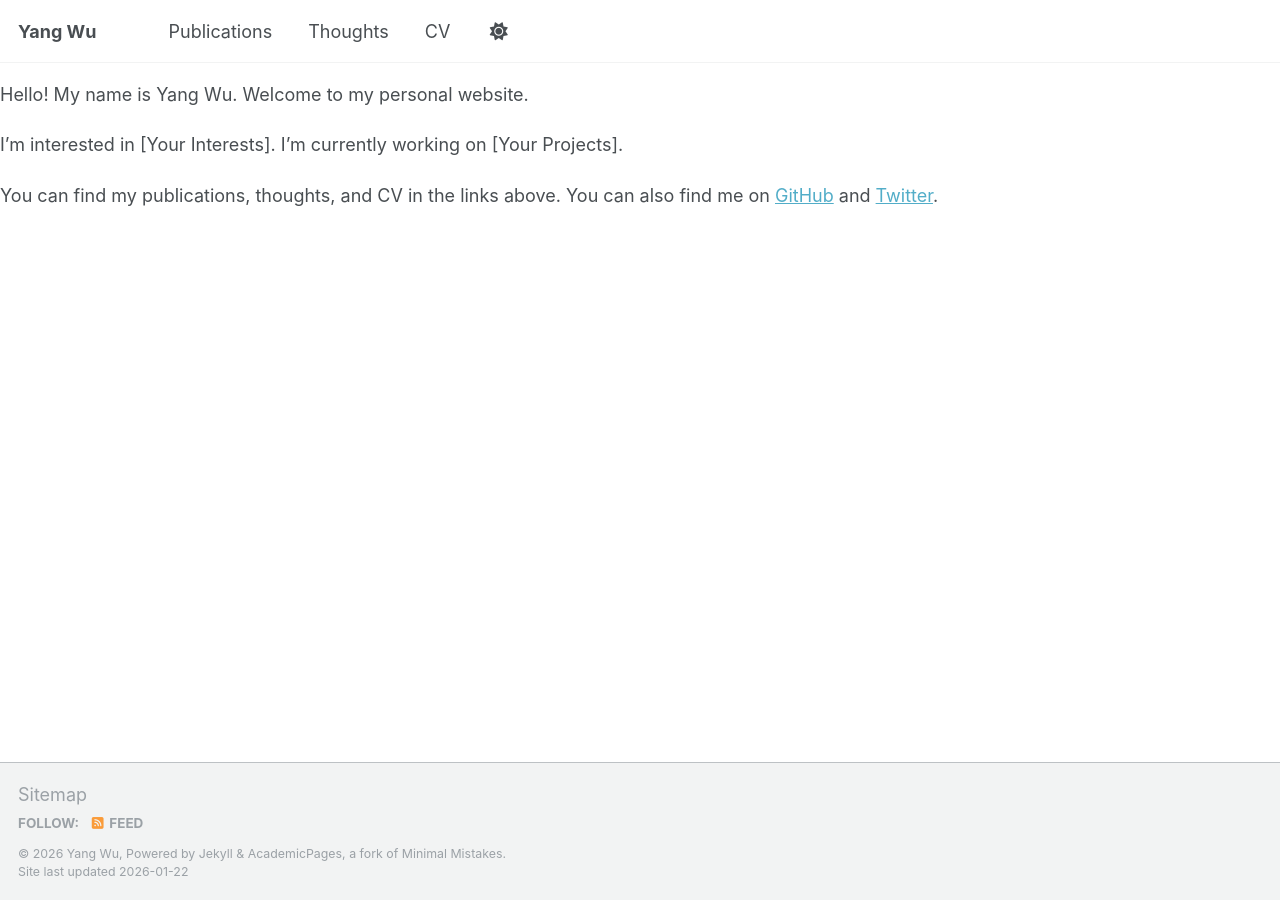
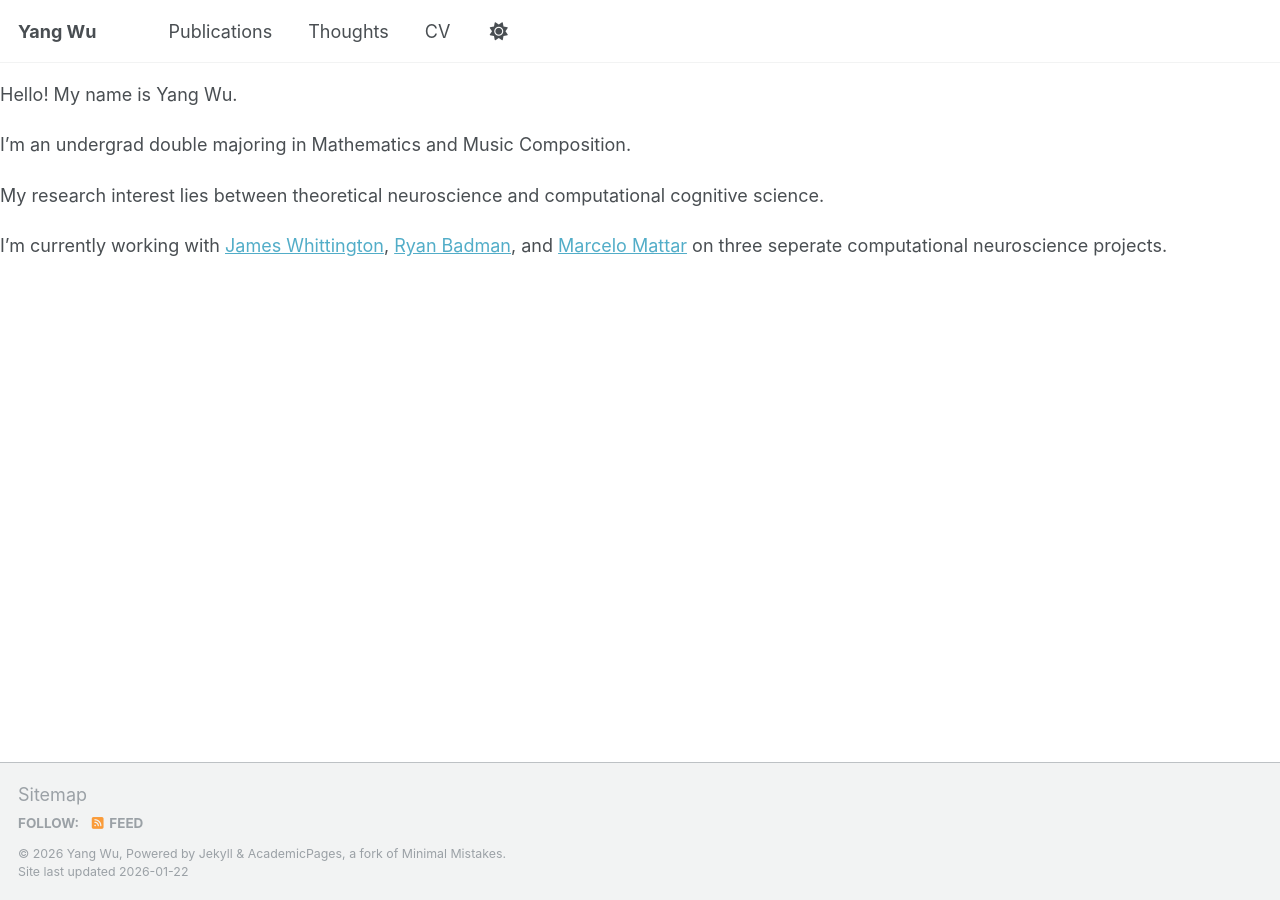
Before and after one commit to YangWu15/YangWu15.github.io, a Jekyll site: the page built from _pages/about.md, in a window 1280 px wide. Built offline with Jekyll 4.4.1, drawn with Linux system fonts in a browser that asks for light colours; our own code applies the rules of GitHub Pages for plain Markdown files.

Commit message:
Update about.md

```diff
--- a/_pages/about.md
+++ b/_pages/about.md
@@ -4,8 +4,10 @@ title: "About Me"
 author_profile: true
 ---
 
-Hello! My name is Yang Wu. Welcome to my personal website.
+Hello! My name is Yang Wu.
 
-I'm interested in [Your Interests]. I'm currently working on [Your Projects].
+I'm an undergrad double majoring in Mathematics and Music Composition.
 
-You can find my publications, thoughts, and CV in the links above. You can also find me on [GitHub](https://github.com/your-github) and [Twitter](https://twitter.com/your-twitter).
+My research interest lies between theoretical neuroscience and computational cognitive science.
+
+I'm currently working with [James Whittington](https://www.jcrwhittington.com/), [Ryan Badman](https://kempnerinstitute.harvard.edu/people/our-people/ryan-badman/), and [Marcelo Mattar](https://www.mattarlab.com/) on three seperate computational neuroscience projects.
```
